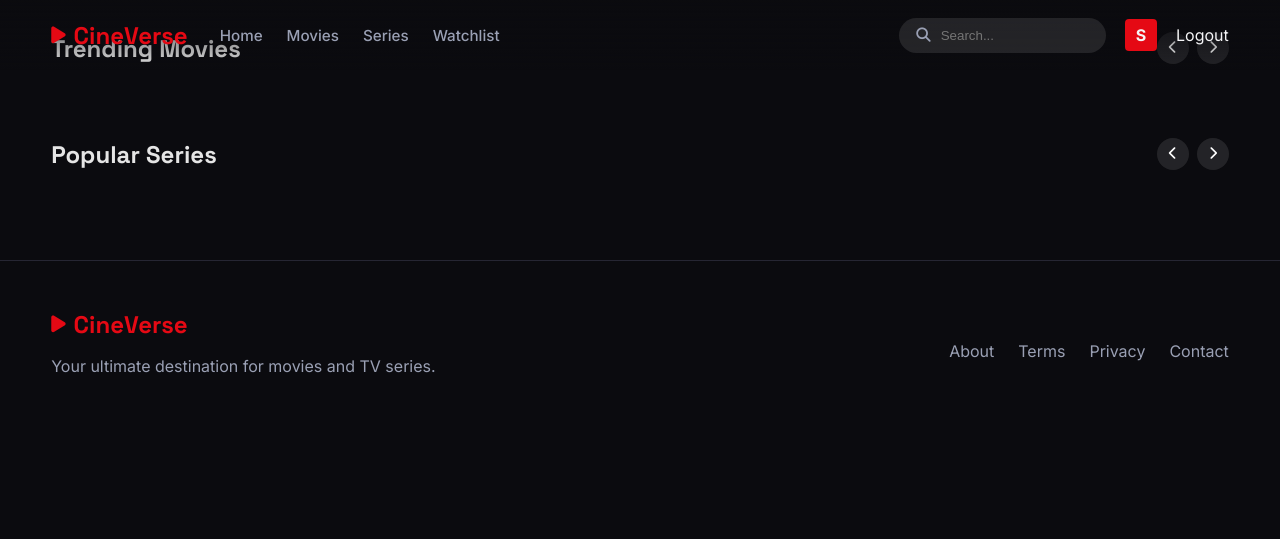
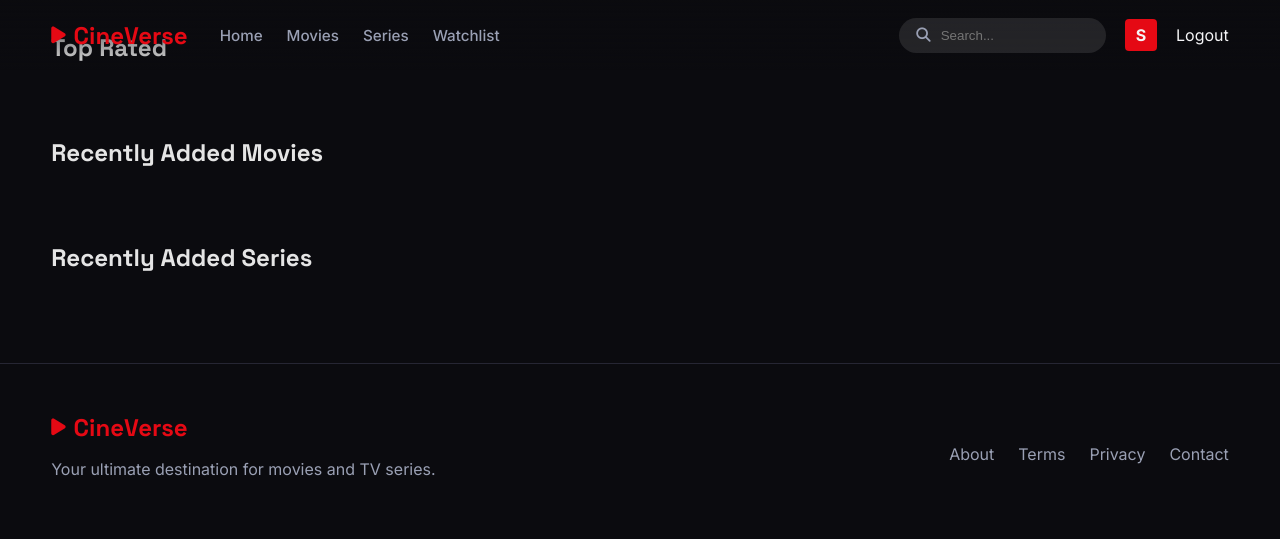
Before and after one commit to simoadmin2-cpu/cineverse, a Flask app: page / in a window 1280 px wide. Shown: the top 539 px of the page. Run offline with Flask 3, Linux system fonts and the light colour scheme; the visitor is signed in with stand-in values (Sample User, id 1).

Commit message:
Add Netflix-style hero slider and new homepage rows

```diff
--- a/app/routes/main.py
+++ b/app/routes/main.py
@@ -8,10 +8,22 @@ main_bp = Blueprint("main", __name__)
 
 @main_bp.route("/")
 def index():
+    # الهيرو: نجيبو 5 ديال الأفلام الأعلى تقييماً باش يتبدلو
+    hero_movies = Movie.query.filter(Movie.backdrop_path != None).order_by(Movie.vote_average.desc()).limit(5).all()
+
+    # الصفوف
     trending_movies = Movie.query.order_by(Movie.vote_average.desc()).limit(10).all()
-    popular_series = Series.query.order_by(Series.vote_average.desc()).limit(10).all()
-    hero_movie = trending_movies[0] if trending_movies else None
-    return render_template("index.html", trending_movies=trending_movies, popular_series=popular_series, hero_movie=hero_movie)
+    top_rated = Movie.query.order_by(Movie.vote_average.desc()).limit(10).all()
+    recent_movies = Movie.query.order_by(Movie.created_at.desc()).limit(10).all()
+    recent_series = Series.query.order_by(Series.created_at.desc()).limit(10).all()
+
+    return render_template("index.html",
+        hero_movies=hero_movies,
+        trending_movies=trending_movies,
+        top_rated=top_rated,
+        recent_movies=recent_movies,
+        recent_series=recent_series
+    )
 
 @main_bp.route("/movies")
 def movies():
@@ -48,17 +60,14 @@ def movie_detail(movie_id):
     movie = Movie.query.get_or_404(movie_id)
     in_watchlist = WatchlistItem.query.filter_by(user_id=current_user.id, movie_id=movie.id).first() is not None if current_user.is_authenticated else False
     form = ReviewForm()
-
     if form.validate_on_submit():
         if not current_user.is_authenticated:
             flash('You must be logged in to review.', 'warning')
             return redirect(url_for('auth.login'))
         review = Review(content=form.content.data, rating=int(form.rating.data), user_id=current_user.id, movie_id=movie.id)
-        db.session.add(review)
-        db.session.commit()
+        db.session.add(review); db.session.commit()
         flash('Your review has been added!', 'success')
         return redirect(url_for('main.movie_detail', movie_id=movie.id))
-
     return render_template("movie_detail.html", movie=movie, in_watchlist=in_watchlist, form=form)
 
 @main_bp.route("/series/<int:series_id>", methods=['GET', 'POST'])
@@ -66,17 +75,14 @@ def series_detail(series_id):
     series = Series.query.get_or_404(series_id)
     in_watchlist = WatchlistItem.query.filter_by(user_id=current_user.id, series_id=series.id).first() is not None if current_user.is_authenticated else False
     form = ReviewForm()
-
     if form.validate_on_submit():
         if not current_user.is_authenticated:
             flash('You must be logged in to review.', 'warning')
             return redirect(url_for('auth.login'))
         review = Review(content=form.content.data, rating=int(form.rating.data), user_id=current_user.id, series_id=series.id)
-        db.session.add(review)
-        db.session.commit()
+        db.session.add(review); db.session.commit()
         flash('Your review has been added!', 'success')
         return redirect(url_for('main.series_detail', series_id=series.id))
-
     return render_template("series_detail.html", series=series, in_watchlist=in_watchlist, form=form)
 
 @main_bp.route("/series/<int:series_id>/season/<int:season_number>")
--- a/app/templates/index.html
+++ b/app/templates/index.html
@@ -2,82 +2,70 @@
 {% block title %}CineVerse — Home{% endblock %}
 
 {% block content %}
-<!-- Hero Section -->
-{% if hero_movie %}
-<section class="hero">
-  <div class="hero-backdrop" style="background-image: url('https://image.tmdb.org/t/p/original{{ hero_movie.backdrop_path }}');"></div>
+<!-- Hero Section (Auto-changing) -->
+{% if hero_movies %}
+<section class="hero" id="hero-section">
+    {% for movie in hero_movies %}
+    <div class="hero-slide {% if loop.first %}active{% endif %}" style="background-image: url('https://image.tmdb.org/t/p/original{{ movie.backdrop_path }}'); position: absolute; top: 0; left: 0; width: 100%; height: 100%; background-size: cover; background-position: center top; opacity: {% if loop.first %}1{% else %}0{% endif %}; transition: opacity 1s ease-in-out;"></div>
+    {% endfor %}
+
     <div class="hero-overlay"></div>
-  <div class="container hero-content">
+
+    <div class="container hero-content" id="hero-content">
+        {% for movie in hero_movies %}
+        <div class="hero-info {% if loop.first %}active{% endif %}" style="display: {% if loop.first %}block{% else %}none{% endif %};">
             <p class="eyebrow">Trending Now</p>
-    <h1 class="hero-title">{{ hero_movie.title }}</h1>
+            <h1 class="hero-title">{{ movie.title }}</h1>
             <div class="hero-meta">
                 <span class="match">98% Match</span>
-      <span>{{ hero_movie.release_date.year if hero_movie.release_date else '2023' }}</span>
-      <span class="rating"><i class="fa-solid fa-star"></i> {{ hero_movie.vote_average|round(1) }}</span>
+                <span>{{ movie.release_date.year if movie.release_date else '2024' }}</span>
+                <span class="rating"><i class="fa-solid fa-star"></i> {{ movie.vote_average|round(1) }}</span>
                 <span class="badge">HD</span>
             </div>
-    <p class="hero-desc">{{ hero_movie.overview[:250] }}...</p>
+            <p class="hero-desc">{{ movie.overview[:200] if movie.overview else '' }}...</p>
             <div class="hero-actions">
-      <a href="{{ url_for('main.movie_detail', movie_id=hero_movie.id) }}" class="btn btn-primary" style="text-decoration: none;">
-        <i class="fa-solid fa-circle-info"></i> View Details
-      </a>
-      <button class="btn btn-secondary"><i class="fa-solid fa-plus"></i> Watchlist</button>
+                <a href="{{ url_for('main.movie_detail', movie_id=movie.id) }}" class="btn btn-primary" style="text-decoration: none;"><i class="fa-solid fa-circle-info"></i> View Details</a>
             </div>
+        </div>
+        {% endfor %}
     </div>
 </section>
 {% endif %}
 
-<!-- Trending Movies Row -->
+<!-- Top Rated Row -->
 <section class="movie-row-section container">
-  <div class="row-header">
-    <h2 class="row-title">Trending Movies</h2>
-    <div class="row-controls">
-      <button class="scroll-btn prev"><i class="fa-solid fa-chevron-left"></i></button>
-      <button class="scroll-btn next"><i class="fa-solid fa-chevron-right"></i></button>
-    </div>
-  </div>
+  <div class="row-header"><h2 class="row-title">Top Rated</h2></div>
   <div class="movie-row">
-    {% for movie in trending_movies %}
+    {% for movie in top_rated %}
     <a href="{{ url_for('main.movie_detail', movie_id=movie.id) }}" class="movie-card" style="text-decoration: none; color: inherit;">
-      {% if movie.poster_path %}
-      <img src="https://image.tmdb.org/t/p/w500{{ movie.poster_path }}" alt="{{ movie.title }}" loading="lazy">
-      {% endif %}
-      <div class="card-overlay">
-        <h3>{{ movie.title }}</h3>
-        <div class="card-meta">
-          <span class="rating"><i class="fa-solid fa-star"></i> {{ movie.vote_average|round(1) }}</span>
-          <span>{{ movie.release_date.year if movie.release_date else '' }}</span>
-        </div>
-        <button class="card-btn"><i class="fa-solid fa-play"></i></button>
-      </div>
+      {% if movie.poster_path %}<img src="https://image.tmdb.org/t/p/w500{{ movie.poster_path }}" alt="{{ movie.title }}" loading="lazy">{% endif %}
+      <div class="card-overlay"><h3>{{ movie.title }}</h3><div class="card-meta"><span class="rating"><i class="fa-solid fa-star"></i> {{ movie.vote_average|round(1) }}</span></div><button class="card-btn"><i class="fa-solid fa-play"></i></button></div>
     </a>
     {% endfor %}
   </div>
 </section>
 
-<!-- Popular Series Row -->
+<!-- Recently Added Movies -->
 <section class="movie-row-section container">
-  <div class="row-header">
-    <h2 class="row-title">Popular Series</h2>
-    <div class="row-controls">
-      <button class="scroll-btn prev"><i class="fa-solid fa-chevron-left"></i></button>
-      <button class="scroll-btn next"><i class="fa-solid fa-chevron-right"></i></button>
+  <div class="row-header"><h2 class="row-title">Recently Added Movies</h2></div>
+  <div class="movie-row">
+    {% for movie in recent_movies %}
+    <a href="{{ url_for('main.movie_detail', movie_id=movie.id) }}" class="movie-card" style="text-decoration: none; color: inherit;">
+      {% if movie.poster_path %}<img src="https://image.tmdb.org/t/p/w500{{ movie.poster_path }}" alt="{{ movie.title }}" loading="lazy">{% endif %}
+      <div class="card-overlay"><h3>{{ movie.title }}</h3><div class="card-meta"><span class="rating"><i class="fa-solid fa-star"></i> {{ movie.vote_average|round(1) }}</span></div><button class="card-btn"><i class="fa-solid fa-play"></i></button></div>
+    </a>
+    {% endfor %}
   </div>
-  </div>
+</section>
+
+<!-- Recently Added Series -->
+<section class="movie-row-section container">
+  <div class="row-header"><h2 class="row-title">Recently Added Series</h2></div>
   <div class="movie-row">
-    {% for series in popular_series %}
-    <a href="{{ url_for('main.series_detail', series_id=series.id) }}" class="movie-card" style="text-decoration: none; color: inherit;">
-      {% if series.poster_path %}
-      <img src="https://image.tmdb.org/t/p/w500{{ series.poster_path }}" alt="{{ series.name }}" loading="lazy">
-      {% endif %}
-      <div class="card-overlay">
-        <h3>{{ series.name }}</h3>
-        <div class="card-meta">
-          <span class="rating"><i class="fa-solid fa-star"></i> {{ series.vote_average|round(1) }}</span>
-          <span>TV Show</span>
-        </div>
-        <button class="card-btn"><i class="fa-solid fa-play"></i></button>
-      </div>
+    {% for s in recent_series %}
+    <a href="{{ url_for('main.series_detail', series_id=s.id) }}" class="movie-card" style="text-decoration: none; color: inherit;">
+      {% if s.poster_path %}<img src="https://image.tmdb.org/t/p/w500{{ s.poster_path }}" alt="{{ s.name }}" loading="lazy">{% endif %}
+      <div class="card-overlay"><h3>{{ s.name }}</h3><div class="card-meta"><span class="rating"><i class="fa-solid fa-star"></i> {{ s.vote_average|round(1) }}</span></div><button class="card-btn"><i class="fa-solid fa-play"></i></button></div>
     </a>
     {% endfor %}
   </div>
```
Also changed, not shown: app/static/js/main.js (+34 -32 lines). Lines whose indentation alone changed are shown as unchanged.
